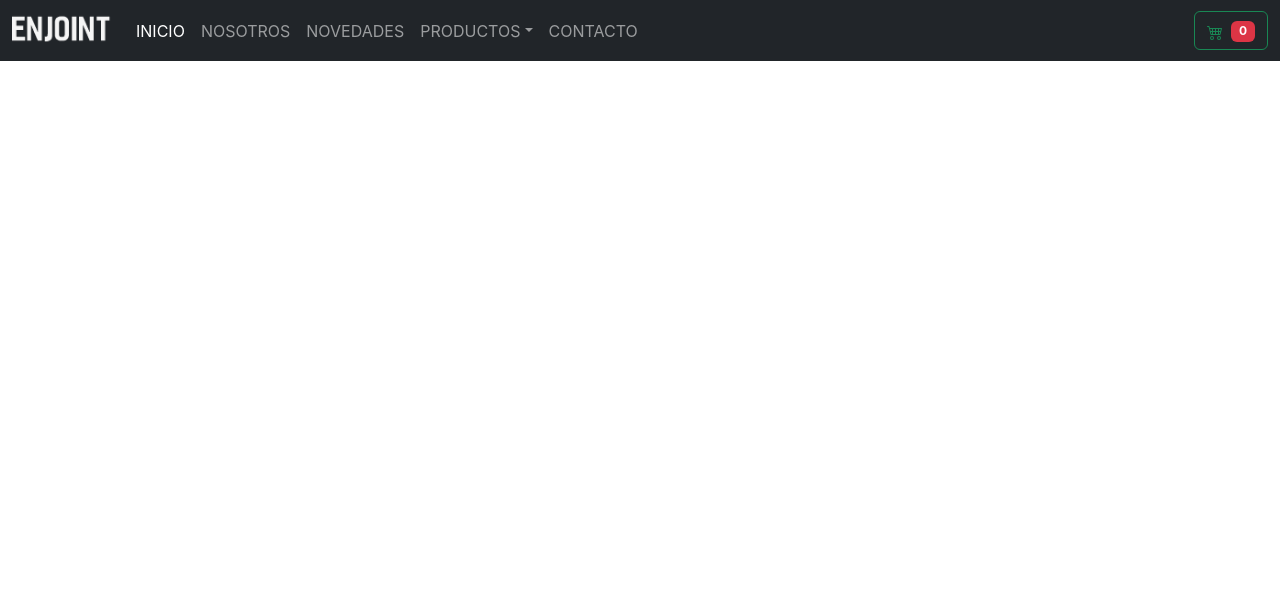
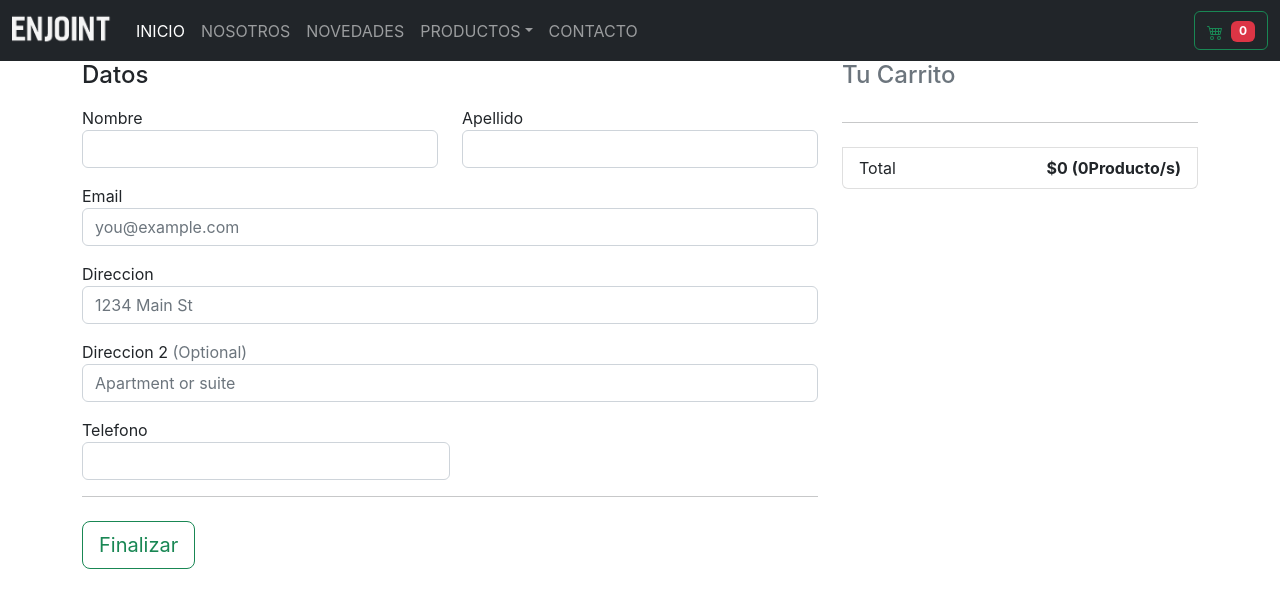
Before and after one commit to agumartinez1209/Desafio10ReactAgustinMartinez, a React (Create React App) app: page /checkout in a window 1280 px wide. Shown: the top 608 px of the page. Built offline with nearby package versions, Linux system fonts and the light colour scheme.

Commit message:
agrego el checkout

```diff
--- a/src/App.js
+++ b/src/App.js
@@ -9,6 +9,7 @@ import ItemDetailContainer from "./components/ItemDetailContainer";
 import MyProvider from "./context/CartContext";
 import Cart from "./components/Cart";
 import { initializeApp } from "firebase/app";
+import Checkout from "./components/Checkout";
 
 
 function App() {
@@ -51,6 +52,7 @@ initializeApp(firebaseConfig);
         <Route path="/Contacto" element= {<Contacto />} />
         <Route path="Productos/:id" element={<ItemDetailContainer />} />
         <Route path="/cart" element={<Cart /> } />
+        <Route path="/checkout" element={<Checkout />} />
       </Routes>
 
 
--- a/src/components/Cart.jsx
+++ b/src/components/Cart.jsx
@@ -44,29 +44,7 @@ function Cart() {
                               <span className="text-muted">Precio: </span>${item.precio}
                             </p>
                           </div>
-                          {/* boton para sumar y restar en el carrito */}
-                          {/* <div className="col-md-3 col-lg-3 col-xl-2 d-flex">
-                            <button
-                              className="btn btn-link px-2"
-                              onclick="this.parentNode.querySelector('input[type=number]').stepDown()"
-                            >
-                              <i className="fas fa-minus" />
-                            </button>
-                            <input
-                              id="form1"
-                              min={0}
-                              name="quantity"
-                              defaultValue={2}
-                              type="number"
-                              className="form-control form-control-sm"
-                            />
-                            <button
-                              className="btn btn-link px-2"
-                              onclick="this.parentNode.querySelector('input[type=number]').stepUp()"
-                            >
-                              <i className="fas fa-plus" />
-                            </button>
-                          </div> */}
+
                           <div className="col-md-3 col-lg-2 col-xl-2 offset-lg-1">
                             <h5 className="mb-0">Subtotal: $ ${item.count * item.precio} </h5>
                           </div>
@@ -101,9 +79,11 @@ function Cart() {
                   </div>
                   <div className="card">
                     <div className="card-body">
+                    <Link to="/checkout/" >
                       <button type="button" className="btn btn-outline-success margin-left">
                         Procesar Pago
                       </button>
+                      </Link>
                       <button type="button" className="btn btn-outline-success margin-left" onClick={emptyCart}>
                         Vaciar Carrito
                       </button>
--- /dev/null
+++ b/src/components/Checkout.jsx
@@ -0,0 +1,167 @@
+import React, { useState } from 'react'
+import { CartContext } from '../context/CartContext';
+import { useContext } from 'react';
+import { Link } from 'react-router-dom';
+import { addDoc, collection, getFirestore } from 'firebase/firestore';
+
+
+function Checkout() {
+
+    const [name, setName] = useState("");
+    const [lastname, setLastname] = useState("");
+    const [email, setEmail] = useState("");
+    const [mail, setMail] = useState("");
+    const [tel, setTel] = useState("");
+    const [purchase, setPurchase] = useState("");
+
+    const { cart, getItemQty, getItemPrice, } = useContext(CartContext);
+
+    const db = getFirestore()
+    const ordersCollection = collection(db, 'orders');;
+
+
+    function handleClick(){
+        const order ={
+            buyer:{name, lastname, email, mail, tel},
+            items: cart,
+            total:getItemPrice(),
+
+        };
+
+        addDoc(ordersCollection, order).then(({id}) => {
+            setPurchase(id);
+            console.log(id);
+          });
+    }
+
+
+
+
+    return (
+        <>
+
+                <div className="container">
+                <div className="row">
+                    <div className="col-md-4 order-md-2 mb-4">
+                        <h4 className="d-flex justify-content-between align-items-center mb-3">
+                            <span className="text-muted">Tu Carrito</span>
+                        </h4>
+                        {cart.map(item => (
+                            <ul className="list-group mb-3">
+                                <li className="list-group-item d-flex justify-content-between lh-condensed">
+                                    <div>
+                                        <h6 className="my-0">{item.texto}</h6>
+                                        <small className="text-muted">Cantidad : {item.count}</small>
+                                    </div>
+                                    <span className="text-muted">${item.count * item.precio}</span>
+                                </li>
+                            </ul>
+
+                        ))}
+                        <ul className="list-group mb-3">
+                            <hr className="mb-4" />
+                            <li className="list-group-item d-flex justify-content-between">
+                                <span>Total</span>
+                                <strong>${getItemPrice()} ({getItemQty()}Producto/s)</strong>
+                            </li>
+                        </ul>
+
+
+                    </div>
+                    <div className="col-md-8 order-md-1">
+                        <h4 className="mb-3">Datos</h4>
+                        <form className="needs-validation" noValidate="">
+                            <div className="row">
+                                <div className="col-md-6 mb-3">
+                                    <label htmlFor="firstName">Nombre</label>
+                                    <input onChange={(e) => setName(e.target.value)}
+                                        type="text"
+                                        className="form-control"
+                                        id="firstName"
+                                        placeholder=""
+                                        defaultValue=""
+                                        required=""
+                                    />
+                                    <div className="invalid-feedback">Por favor completar el nombre.</div>
+                                </div>
+                                <div className="col-md-6 mb-3">
+                                    <label htmlFor="lastName">Apellido</label>
+                                    <input onChange={(e) => setLastname(e.target.value)}
+                                        type="text"
+                                        className="form-control"
+                                        id="lastName"
+                                        placeholder=""
+                                        defaultValue=""
+                                        required=""
+                                    />
+                                    <div className="invalid-feedback">Por favor completar el apellido.</div>
+                                </div>
+                            </div>
+                            <div className="mb-3">
+                                <label htmlFor="email">
+                                    Email <span className="text-muted"></span>
+                                </label>
+                                <input onChange={(e) => setEmail(e.target.value)}
+                                    type="email"
+                                    className="form-control"
+                                    id="email"
+                                    placeholder="you@example.com"
+                                />
+                                <div className="invalid-feedback">
+                                    Por favor, coloca una direccion de email valida.
+                                </div>
+                            </div>
+                            <div className="mb-3">
+                                <label htmlFor="address">Direccion</label>
+                                <input onChange={(e) => setMail(e.target.value)}
+                                    type="text"
+                                    className="form-control"
+                                    id="address"
+                                    placeholder="1234 Main St"
+                                    required=""
+                                />
+                                <div className="invalid-feedback">
+                                    Por favor coloca una direccion valida.
+                                </div>
+                            </div>
+                            <div className="mb-3">
+                                <label htmlFor="address2">
+                                    Direccion 2 <span className="text-muted">(Optional)</span>
+                                </label>
+                                <input
+                                    type="text"
+                                    className="form-control"
+                                    id="address2"
+                                    placeholder="Apartment or suite"
+                                />
+                            </div>
+
+                                <div className="col-md-6 mb-3">
+                                    <label htmlFor="cc-number">Telefono</label>
+                                    <input onChange={(e) => setTel(e.target.value)}
+                                        type="text"
+                                        className="form-control"
+                                        id="cc-number"
+                                        placeholder=""
+                                        required=""
+                                    />
+                                    <div className="invalid-feedback"> Por favor coloca un numero de telefono</div>
+                                </div>
+
+
+                            <hr className="mb-4" />
+                            <Link to="/checkout" >
+                            <button onClick={() => handleClick()} className="btn  btn-outline-success btn-lg btn-block" >
+                                Finalizar
+                            </button>
+                            </Link>
+                        </form>
+                    </div>
+                </div>
+                </div>
+        </>
+    )
+}
+
+
+export default Checkout
--- a/src/components/ItemCount.jsx
+++ b/src/components/ItemCount.jsx
@@ -1,4 +1,4 @@
-import React, { useState } from 'react'
+import React from "react";
 
 
 
```
